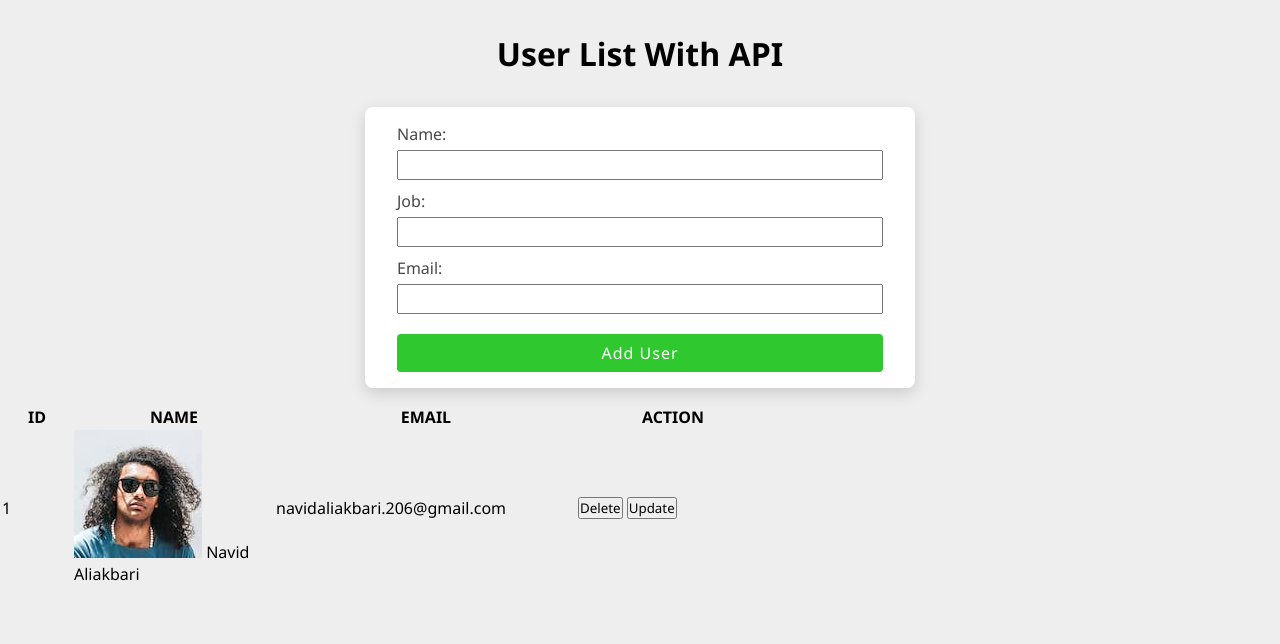
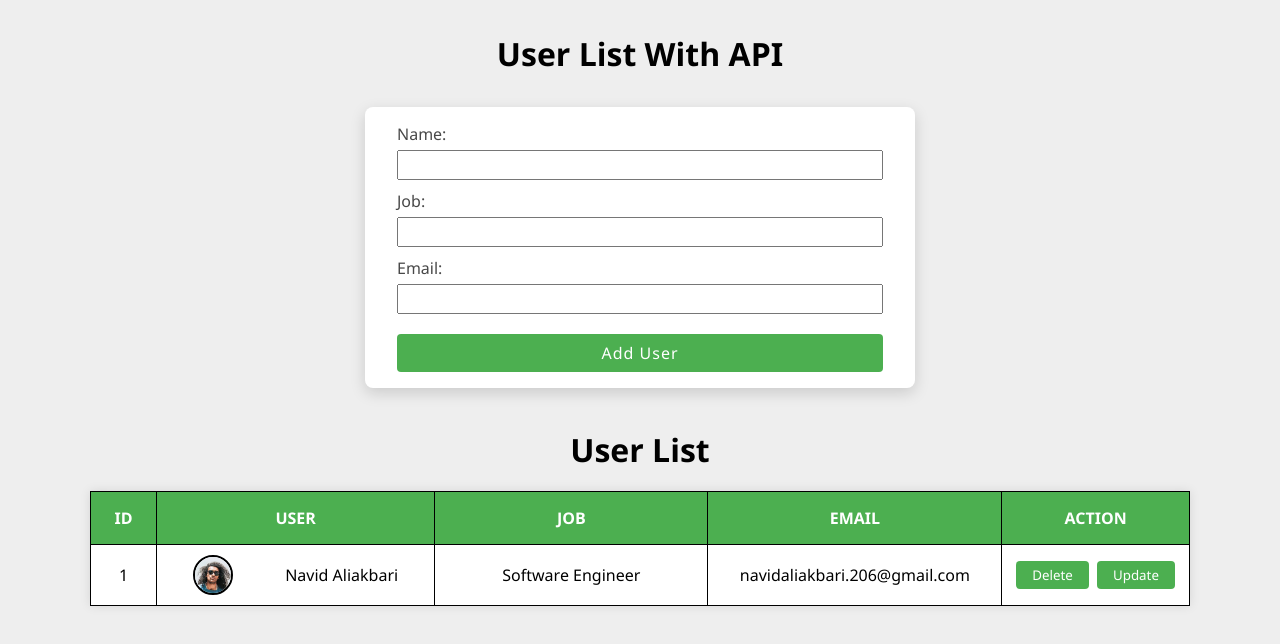
Before and after one commit to N7VID/HW9-MaktabSharif, a plain HTML site: page 2/index.html in a window 1280 px wide. Drawn offline with Linux system fonts and the light colour scheme.

Commit message:
set style for user list

```diff
--- a/2/index.html
+++ b/2/index.html
@@ -21,22 +21,35 @@
       </form>
     </div>
     <div class="user-list">
+      <h1>User List</h1>
       <table>
+        <thead>
           <tr>
             <th width="70px">ID</th>
-          <th width="200px">NAME</th>
+            <th width="300px">USER</th>
+            <th width="300px">JOB</th>
             <th width="300px">EMAIL</th>
             <th width="190px">ACTION</th>
           </tr>
+        </thead>
+        <tbody>
           <tr>
             <td>1</td>
-          <td><img src="./1-image.jpg" alt="" /> Navid Aliakbari</td>
+            <td>
+              <div class="img-td">
+                <img src="./1-image.jpg" alt="" />Navid Aliakbari
+              </div>
+            </td>
+            <td>Software Engineer</td>
             <td>navidaliakbari.206@gmail.com</td>
             <td>
+              <div class="btn-td">
                 <button>Delete</button>
                 <button>Update</button>
+              </div>
             </td>
           </tr>
+        </tbody>
       </table>
     </div>
   </body>
--- a/2/style.css
+++ b/2/style.css
@@ -43,7 +43,7 @@ button {
       margin-top: 10px;
       padding: 0.5rem;
       border-radius: 0.25rem;
-      background-color: rgb(47, 200, 47);
+      background-color: #4caf50;
       color: white;
       font-size: 16px;
       letter-spacing: 1px;
@@ -53,3 +53,70 @@ button {
     margin-block: 2rem;
   }
 }
+
+.user-list {
+  text-align: center;
+  margin: 0 auto;
+  max-width: 1100px;
+  h1 {
+    margin-top: 40px;
+    margin-bottom: 20px;
+  }
+}
+
+table {
+  border-collapse: collapse;
+  background-color: #fff;
+  box-shadow: 0 0 10px rgba(0, 0, 0, 0.1);
+  th,
+  td {
+    text-align: center;
+    vertical-align: middle;
+    padding: 10px;
+    border-bottom: 1px solid #ddd;
+  }
+  th {
+    border: 1px solid #000;
+    padding-block: 15px;
+    background-color: #4caf50;
+    color: white;
+  }
+  td {
+    border: 1px solid #000;
+    padding-block: 10px;
+  }
+  tr:hover {
+    background-color: #f1f1f1;
+  }
+
+  tr:nth-child(even) {
+    background-color: #d3fcd3;
+  }
+
+  tr:nth-child(odd) {
+    background-color: #fff;
+  }
+  button {
+    border: none;
+    border-radius: 0.25rem;
+    cursor: pointer;
+    color: #fff;
+    padding: 5px 16px;
+    background-color: #4caf50;
+  }
+  button:hover {
+    background-color: #2e7d32;
+    scale: 1.02;
+  }
+  img {
+    width: 40px;
+    border: 2px solid #000;
+    border-radius: 50%;
+  }
+}
+.img-td,
+.btn-td {
+  display: flex;
+  justify-content: space-around;
+  align-items: center;
+}
```
Lines whose indentation alone changed are shown as unchanged.
